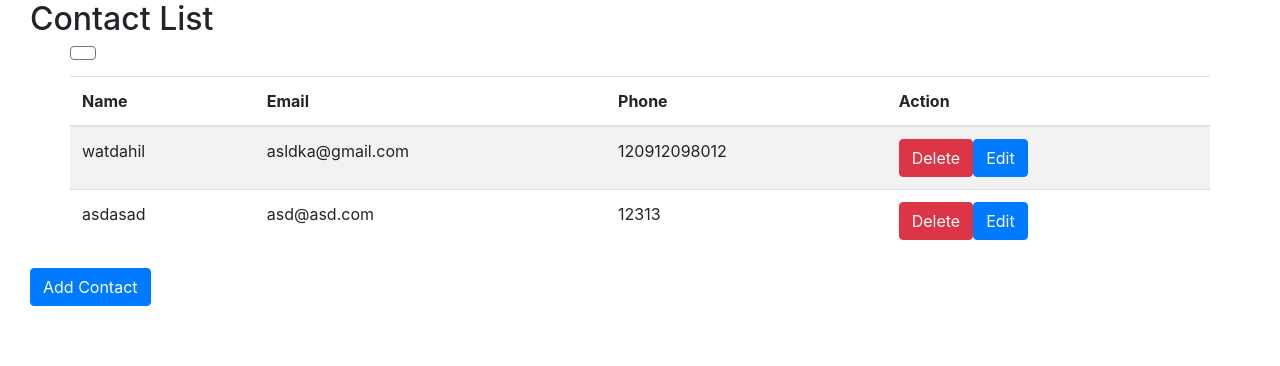
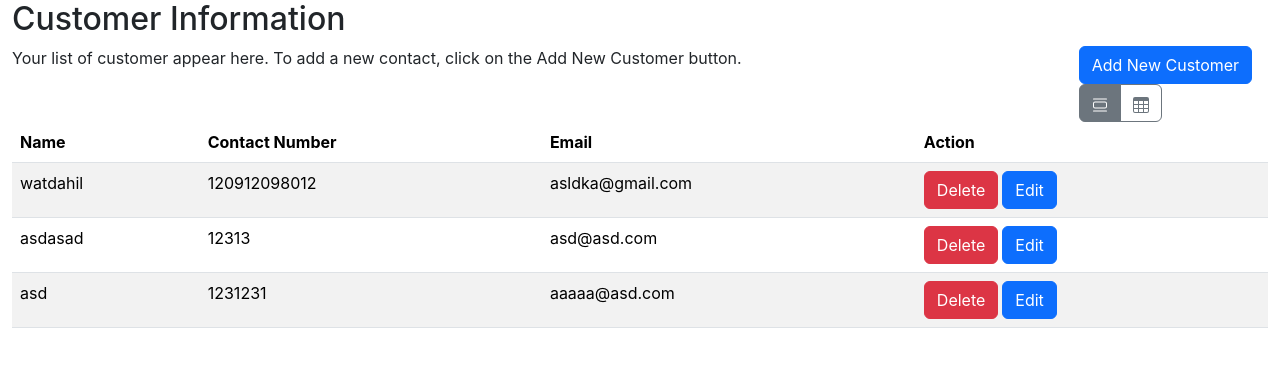
Before and after one commit to dsaldariega/contact-management-list, a React (Create React App) app: page / in a window 1280 px wide. Shown: the top 366 px of the page. Built offline with nearby package versions, Linux system fonts and the light colour scheme; data requests are answered from the project's data file.

Commit message:
modify bootstrap

```diff
--- a/db.json
+++ b/db.json
@@ -11,6 +11,12 @@
       "name": "asdasad",
       "email": "asd@asd.com",
       "phone": "12313"
+    },
+    {
+      "id": "eeb8",
+      "name": "asd",
+      "email": "aaaaa@asd.com",
+      "phone": "1231231"
     }
   ]
 }
--- a/public/index.html
+++ b/public/index.html
@@ -24,7 +24,7 @@
       work correctly both with client-side routing and a non-root public URL.
       Learn how to configure a non-root public URL by running `npm run build`.
     -->
-    <link rel="stylesheet" href="https://cdn.jsdelivr.net/npm/bootstrap@4.4.1/dist/css/bootstrap.min.css" integrity="sha384-Vkoo8x4CGsO3+Hhxv8T/Q5PaXtkKtu6ug5TOeNV6gBiFeWPGFN9MuhOf23Q9Ifjh" crossorigin="anonymous">
+    <link href="https://cdn.jsdelivr.net/npm/bootstrap@5.3.3/dist/css/bootstrap.min.css" rel="stylesheet" integrity="sha384-QWTKZyjpPEjISv5WaRU9OFeRpok6YctnYmDr5pNlyT2bRjXh0JMhjY6hW+ALEwIH" crossorigin="anonymous">
     <title>React App</title>
   </head>
   <body>
@@ -41,7 +41,7 @@
       To create a production bundle, use `npm run build` or `yarn build`.
     -->
     <script src="https://code.jquery.com/jquery-3.4.1.slim.min.js" integrity="sha384-J6qa4849blE2+poT4WnyKhv5vZF5SrPo0iEjwBvKU7imGFAV0wwj1yYfoRSJoZ+n" crossorigin="anonymous"></script>
-    <script src="https://cdn.jsdelivr.net/npm/bootstrap@4.4.1/dist/js/bootstrap.min.js" integrity="sha384-wfSDF2E50Y2D1uUdj0O3uMBJnjuUD4Ih7YwaYd1iqfktj0Uod8GCExl3Og8ifwB6" crossorigin="anonymous"></script>
+    <script src="https://cdn.jsdelivr.net/npm/bootstrap@5.3.3/dist/js/bootstrap.bundle.min.js" integrity="sha384-YvpcrYf0tY3lHB60NNkmXc5s9fDVZLESaAA55NDzOxhy9GkcIdslK1eN7N6jIeHz" crossorigin="anonymous"></script>
     <script src="https://cdn.jsdelivr.net/npm/popper.js@1.16.0/dist/umd/popper.min.js" integrity="sha384-Q6E9RHvbIyZFJoft+2mJbHaEWldlvI9IOYy5n3zV9zzTtmI3UksdQRVvoxMfooAo" crossorigin="anonymous"></script>
   </body>
 </html>
--- a/src/components/ContactList.jsx
+++ b/src/components/ContactList.jsx
@@ -2,36 +2,23 @@ import React, { useState } from "react";
 import ContactTable from "./ContactTable";
 import ContactCard from "./ContactCard";
 
-const ContactList = ({ contacts, onDelete, onEdit }) => {
-  const [isTableView, setIsTableView] = useState(true);
+const ContactList = ({
+  contacts,
+  onDelete,
+  onEdit,
+  handleToggleView,
+  isTableView,
+}) => {
+  // const [isTableView, setIsTableView] = useState(true);
 
-  const handleToggleView = () => {
-    setIsTableView((prevIsTableView) => !prevIsTableView);
-  };
+  // const handleToggleView = () => {
+  //   setIsTableView((prevIsTableView) => !prevIsTableView);
+  // };
 
   return (
-    <div className="container">
-      <div className="row align-items-center mb-3">
-        {/* {isTableView ? (
-            <i className="bi bi-view-list" onClick={handleToggleView}></i>
-          ) : (
-            <i className="bi bi-table" onClick={handleToggleView}></i>
-          )} */}
-        <button
-          className="btn btn-outline-secondary"
-          onClick={handleToggleView}
-          aria-label={
-            isTableView ? "Switch to Card View" : "Switch to Table View"
-          }
-        >
-          {isTableView ? (
-            <i className="bi bi-view-list" />
-          ) : (
-            <i className="bi bi-table" />
-          )}
-        </button>
-      </div>
+    <div>
       <div className="row">
+        <div className="col-md-12">
           {isTableView ? (
             <ContactTable
               contacts={contacts}
@@ -40,7 +27,10 @@ const ContactList = ({ contacts, onDelete, onEdit }) => {
             />
           ) : (
             contacts.map((contact) => (
-            <div className="col-12 col-sm-6 col-md-4 col-lg-3" key={contact.id}>
+              <div
+                className="col-12 col-sm-6 col-md-4 col-lg-3"
+                key={contact.id}
+              >
                 <ContactCard
                   contact={contact}
                   onDelete={onDelete}
@@ -51,6 +41,7 @@ const ContactList = ({ contacts, onDelete, onEdit }) => {
           )}
         </div>
       </div>
+    </div>
   );
 };
 
--- a/src/components/ContactTable.jsx
+++ b/src/components/ContactTable.jsx
@@ -8,8 +8,8 @@ const ContactTable = ({ contacts, onDelete, onEdit }) => {
           <tr>
             {/* <th>ID</th> */}
             <th>Name</th>
+            <th>Contact Number</th>
             <th>Email</th>
-            <th>Phone</th>
             <th>Action</th>
           </tr>
         </thead>
@@ -18,8 +18,8 @@ const ContactTable = ({ contacts, onDelete, onEdit }) => {
             <tr key={contact.id}>
               {/* <td>{contact.id}</td> */}
               <td>{contact.name}</td>
+              <td>{contact.phone}</td>
               <td>{contact.email}</td>
-              <td>{contact.phone}</td>
               <td>
                 <button
                   className="btn btn-danger"
--- a/src/containers/ContactListContainer.jsx
+++ b/src/containers/ContactListContainer.jsx
@@ -5,6 +5,7 @@ import { deleteContact, getAllContacts } from "../api/contactApi";
 
 const ContactListContainer = () => {
   const [contacts, setContacts] = useState([]);
+  const [isTableView, setIsTableView] = useState(true);
   const navigate = useNavigate();
 
   useEffect(() => {
@@ -29,22 +30,118 @@ const ContactListContainer = () => {
     }
   };
 
-  // const handleView = (e, newView) => {
-  //   if (newView !== null) {
-  //     setIsContactView(newView);
-  //   }
-  // };
+  const handleToggleView = () => {
+    setIsTableView((prevIsTableView) => !prevIsTableView);
+  };
+
   return (
-    <div className="container-fluid">
-      <h2>Contact List</h2>
-      <ContactList
-        contacts={contacts}
-        onDelete={handleDelete}
-        onEdit={handleEdit}
-      />
-      <Link to="/add">
-        <button className="btn btn-primary ms-1">Add Contact</button>
-      </Link>
+    <div>
+      <div className="row">
+        <div className="col-md-12">
+          <h2>Customer Information</h2>
+        </div>
+      </div>
+        <div className="row">
+          <div className="col-md-10">
+            <span>
+              Your list of customer appear here. To add a new contact, click on
+              the Add New Customer button.
+            </span>
+          </div>
+          <div className="col-md-2">
+            <Link to="/add">
+              <button className="btn btn-primary">Add New Customer</button>
+            </Link>
+          </div>
+        </div>
+        {isTableView ? (
+          <div className="row">
+            <div className="col-md-10">{""}</div>
+            <div className="col-md-2">
+              <div className="btn-group">
+                <button
+                  type="button"
+                  className="btn btn-secondary"
+                  onClick={handleToggleView}
+                >
+                  <svg
+                    xmlns="http://www.w3.org/2000/svg"
+                    width="16"
+                    height="16"
+                    fill="currentColor"
+                    class="bi bi-view-list"
+                    viewBox="0 0 16 16"
+                  >
+                    <path d="M3 4.5h10a2 2 0 0 1 2 2v3a2 2 0 0 1-2 2H3a2 2 0 0 1-2-2v-3a2 2 0 0 1 2-2m0 1a1 1 0 0 0-1 1v3a1 1 0 0 0 1 1h10a1 1 0 0 0 1-1v-3a1 1 0 0 0-1-1zM1 2a.5.5 0 0 1 .5-.5h13a.5.5 0 0 1 0 1h-13A.5.5 0 0 1 1 2m0 12a.5.5 0 0 1 .5-.5h13a.5.5 0 0 1 0 1h-13A.5.5 0 0 1 1 14" />
+                  </svg>
+                </button>
+                <button
+                  type="button"
+                  className="btn btn-outline-secondary"
+                  onClick={handleToggleView}
+                >
+                  <svg
+                    xmlns="http://www.w3.org/2000/svg"
+                    width="16"
+                    height="16"
+                    fill="currentColor"
+                    class="bi bi-table"
+                    viewBox="0 0 16 16"
+                  >
+                    <path d="M0 2a2 2 0 0 1 2-2h12a2 2 0 0 1 2 2v12a2 2 0 0 1-2 2H2a2 2 0 0 1-2-2zm15 2h-4v3h4zm0 4h-4v3h4zm0 4h-4v3h3a1 1 0 0 0 1-1zm-5 3v-3H6v3zm-5 0v-3H1v2a1 1 0 0 0 1 1zm-4-4h4V8H1zm0-4h4V4H1zm5-3v3h4V4zm4 4H6v3h4z" />
+                  </svg>
+                </button>
+              </div>
+            </div>
+          </div>
+        ) : (
+          <div className="row">
+            <div className="col-md-10">{""}</div>
+            <div className="col-md-2">
+              <div className="btn-group">
+                <button
+                  type="button"
+                  className="btn btn-outline-secondary"
+                  onClick={handleToggleView}
+                >
+                  <svg
+                    xmlns="http://www.w3.org/2000/svg"
+                    width="16"
+                    height="16"
+                    fill="currentColor"
+                    class="bi bi-view-list"
+                    viewBox="0 0 16 16"
+                  >
+                    <path d="M3 4.5h10a2 2 0 0 1 2 2v3a2 2 0 0 1-2 2H3a2 2 0 0 1-2-2v-3a2 2 0 0 1 2-2m0 1a1 1 0 0 0-1 1v3a1 1 0 0 0 1 1h10a1 1 0 0 0 1-1v-3a1 1 0 0 0-1-1zM1 2a.5.5 0 0 1 .5-.5h13a.5.5 0 0 1 0 1h-13A.5.5 0 0 1 1 2m0 12a.5.5 0 0 1 .5-.5h13a.5.5 0 0 1 0 1h-13A.5.5 0 0 1 1 14" />
+                  </svg>
+                </button>
+                <button
+                  type="button"
+                  className="btn btn-secondary"
+                  onClick={handleToggleView}
+                >
+                  <svg
+                    xmlns="http://www.w3.org/2000/svg"
+                    width="16"
+                    height="16"
+                    fill="currentColor"
+                    class="bi bi-table"
+                    viewBox="0 0 16 16"
+                  >
+                    <path d="M0 2a2 2 0 0 1 2-2h12a2 2 0 0 1 2 2v12a2 2 0 0 1-2 2H2a2 2 0 0 1-2-2zm15 2h-4v3h4zm0 4h-4v3h4zm0 4h-4v3h3a1 1 0 0 0 1-1zm-5 3v-3H6v3zm-5 0v-3H1v2a1 1 0 0 0 1 1zm-4-4h4V8H1zm0-4h4V4H1zm5-3v3h4V4zm4 4H6v3h4z" />
+                  </svg>
+                </button>
+              </div>
+            </div>
+          </div>
+        )}
+        <ContactList
+          contacts={contacts}
+          onDelete={handleDelete}
+          onEdit={handleEdit}
+          handleToggleView={handleToggleView}
+          isTableView={isTableView}
+        />
     </div>
   );
 };
```
Lines whose indentation alone changed are shown as unchanged.
